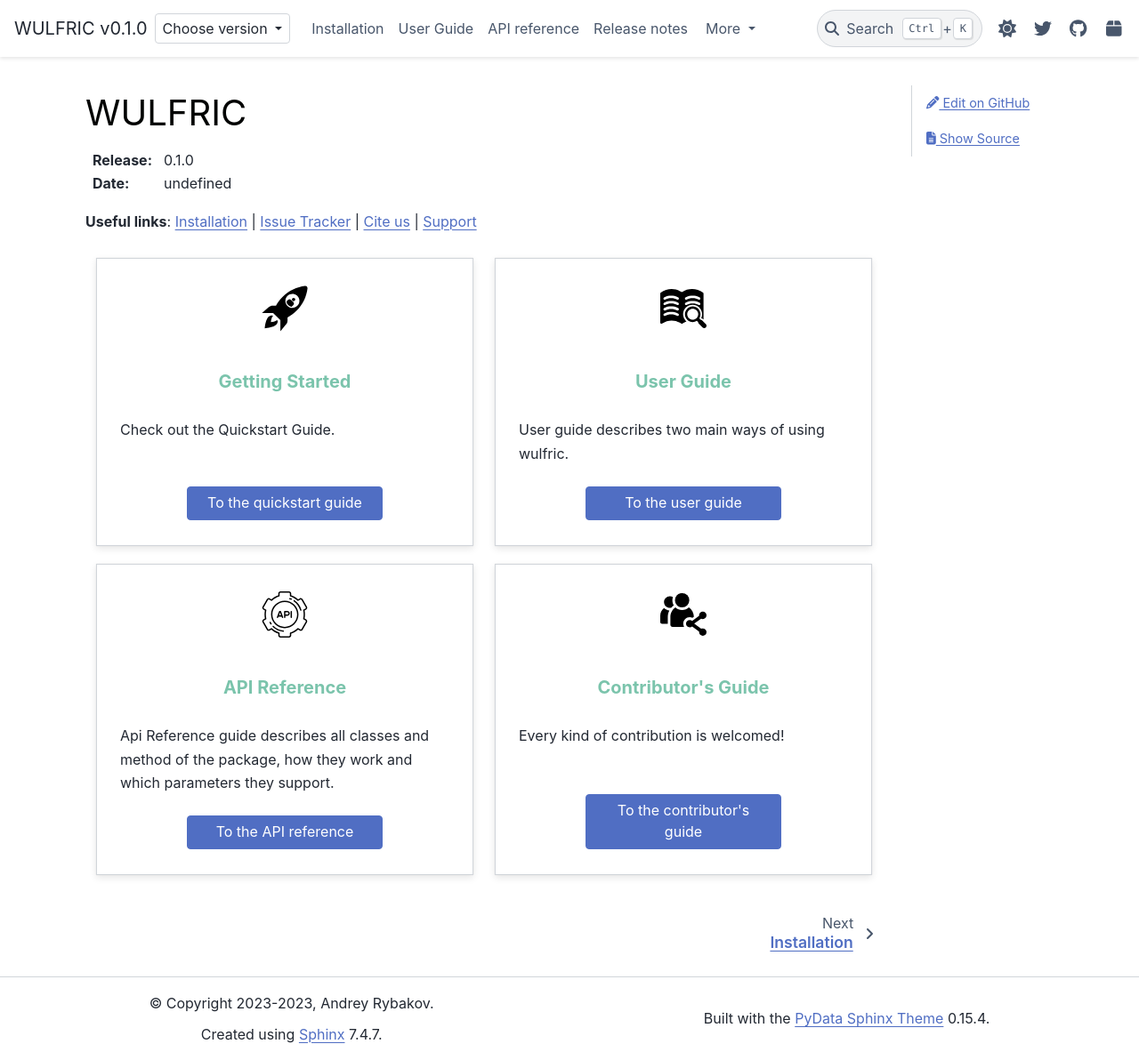
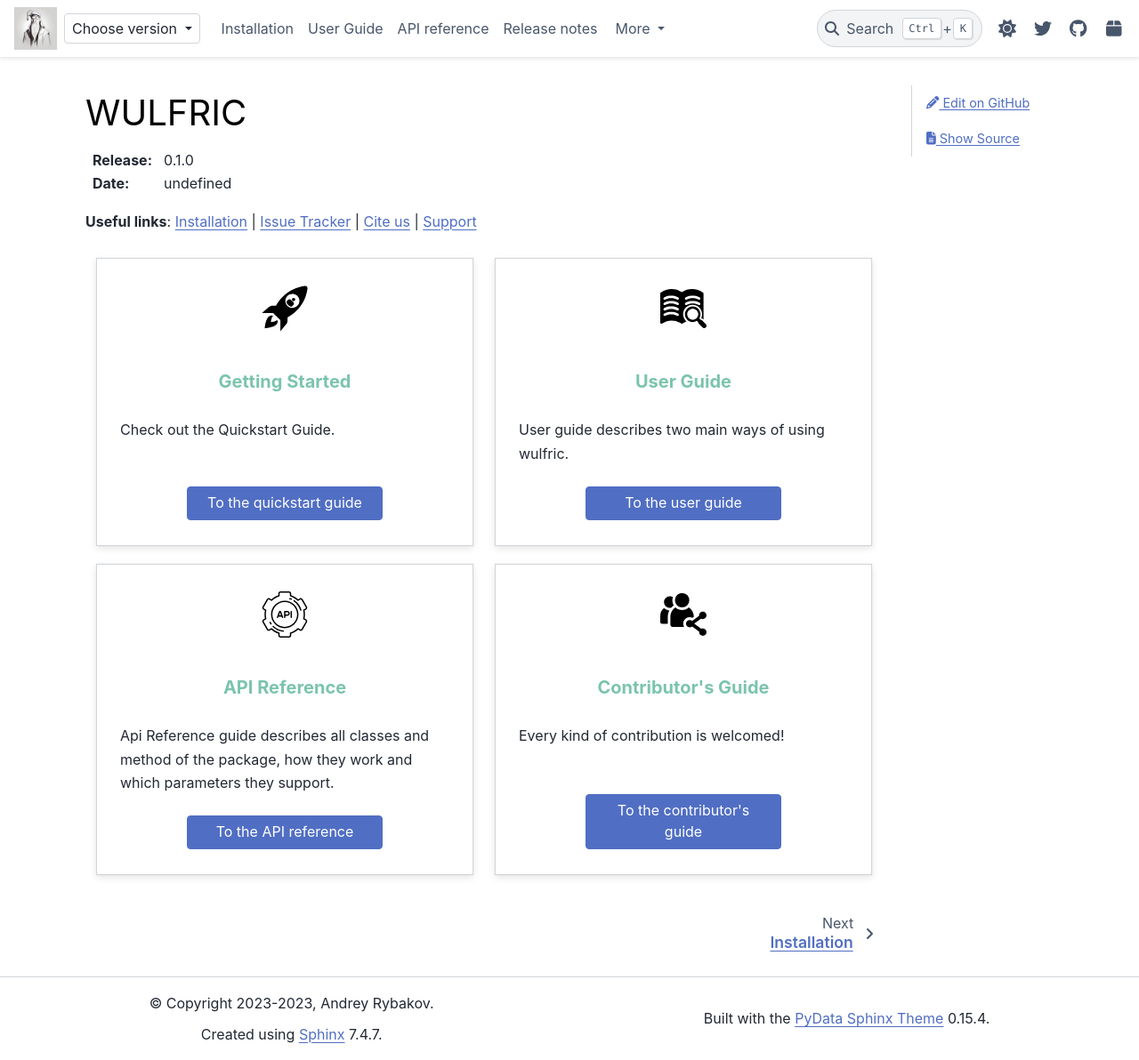
Before and after one commit to adrybakov/wulfric, a Sphinx documentation site: the page built from docs/source/index.rst, in a window 1280 px wide and 1192 px high. Shown: the whole window at 89% size. Built offline with Sphinx 7.4.7 and the PyData theme 0.15.4, drawn with Linux system fonts in a browser that asks for light colours; a script that is not in the unit is left out.

Commit message:
Add logo and favicon

```diff
--- a/docs/source/_static/wulfric.css
+++ b/docs/source/_static/wulfric.css
@@ -1,4 +1,5 @@
 html[data-theme="light"] {
+  --psi-color-background: #d6d6d6;
   --pst-color-primary: #506EC3;
   --pst-color-inline-code: #198F88;
   --pst-color-secondary: #008181;
--- a/docs/source/conf.py
+++ b/docs/source/conf.py
@@ -85,8 +85,7 @@ html_static_path = ["_static"]
 html_css_files = ["wulfric.css"]
 
 html_title = f"{project} v{version}"
-# Add favicon later
-# html_favicon = "img/favicon.png"
+html_favicon = "img/favicon.png"
 
 # Theme specific options
 html_theme_options = {
@@ -99,11 +98,10 @@ html_theme_options = {
     #     "json_url": "https://wulfric.org/en/main/_static/versions.json",
     # },
     "navbar_align": "left",
-    # Add the logo later
-    # "logo": {
-    #     "image_light": "_static/logo_black.png",
-    #     "image_dark": "_static/logo_white.png",
-    # },
+    "logo": {
+        "image_light": "_static/logo.jpg",
+        "image_dark": "_static/logo.jpg",
+    },
     "header_links_before_dropdown": 4,
     "icon_links": [
         {
```
Also changed, not shown: docs/source/_static/logo.jpg (added), docs/source/img/favicon.png (added), 1 other file.
